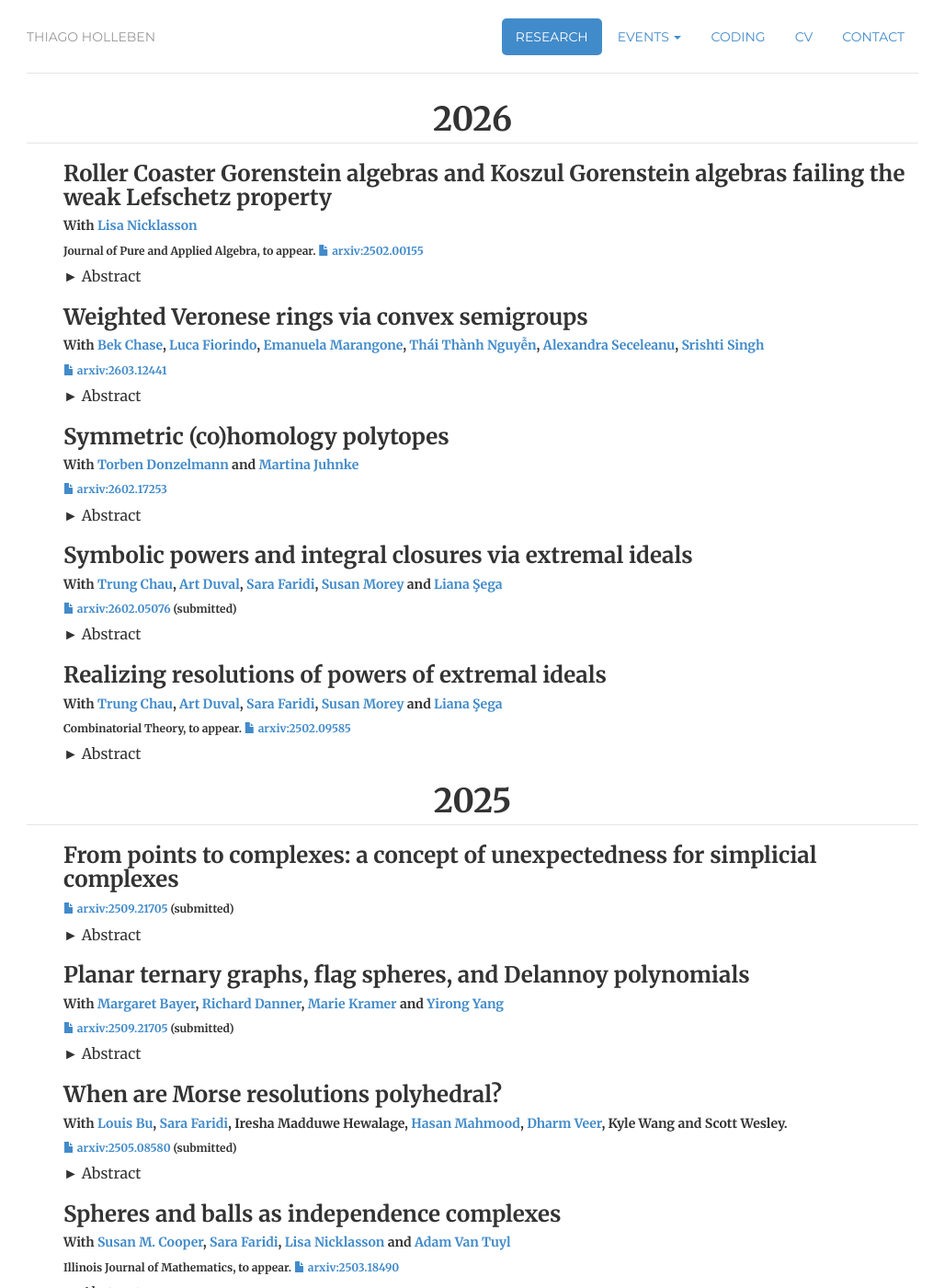
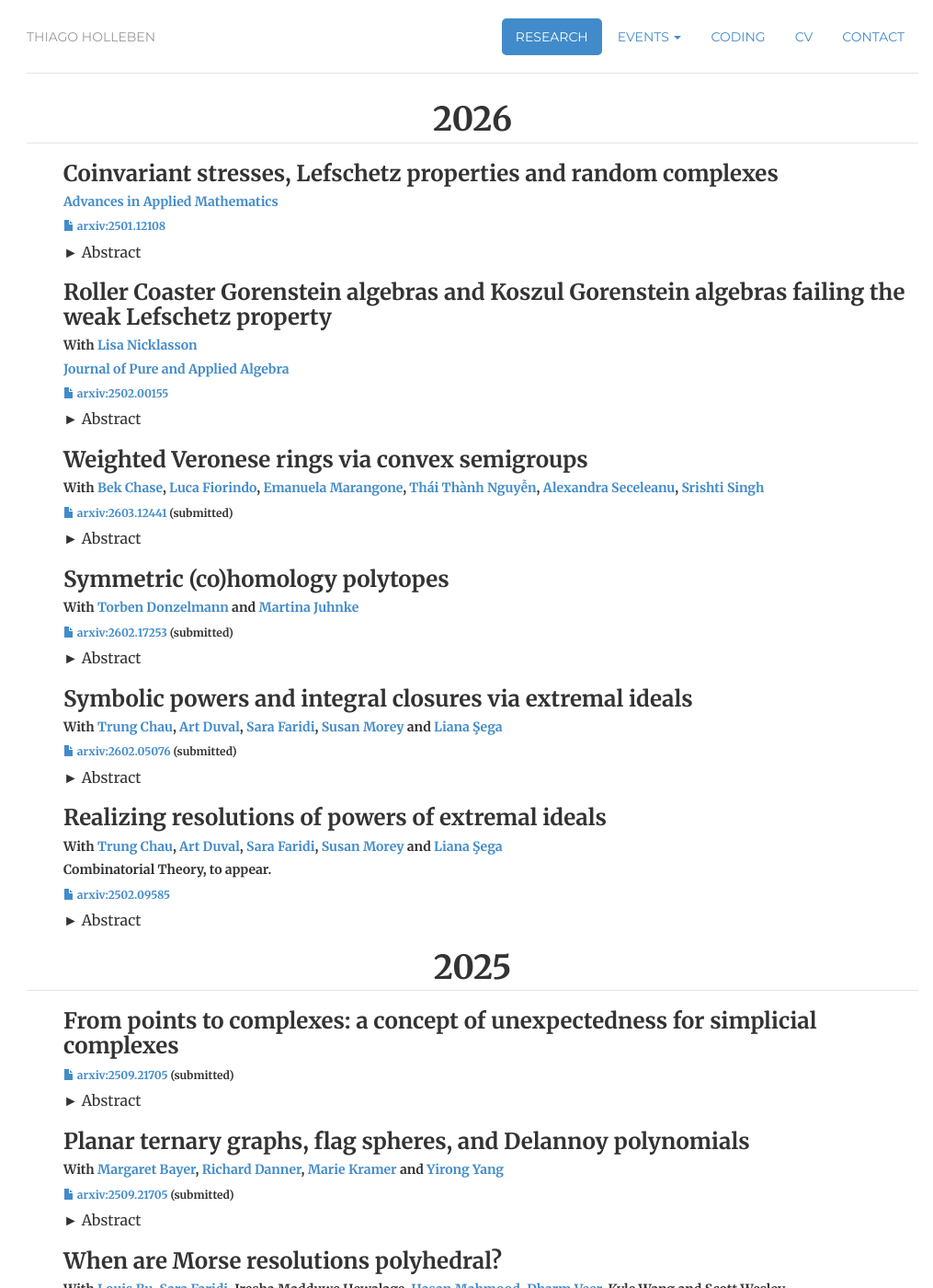
Before and after one commit to hollebenthiago/hollebenthiago.github.io, a Jekyll site: the page built from research/index.html, in a window 1280 px wide and 1400 px high. Shown: the whole window at 92% size, without its empty margins (126-1141 px from the left). Built offline with Jekyll 4.4.1, drawn with Linux system fonts in a browser that asks for light colours; some of the changed text lies outside the part shown.

Commit message:
making changes

```diff
--- a/attended/index.html
+++ b/attended/index.html
@@ -11,10 +11,10 @@ description: Thiago Holleben is a PhD candidate at Dalhousie University.
         <ul>
             <li>
                 <h3>
-                    Combinatorial Coworkspace
+                Fundamentals and Applications of Commutative Algebra, in honor of Villarreal
                 </h3>
                 <h5>
-                    Kleinwalsertal, Austria. March 22-27
+                    Mathematics Department of Cinvestav, Mexico. June 7-12
                 </h5>
             </li>
             <li>
--- a/research/index.html
+++ b/research/index.html
@@ -20,12 +20,52 @@ description: Thiago Holleben is a PhD candidate at Dalhousie University.
             <ul>
                 <li class="paper">
                     <h3>
+                        Coinvariant stresses, Lefschetz properties and random complexes
+                    </h3>
+                    <h5>
+                        <a href="https://www.sciencedirect.com/science/article/pii/S0196885826000692">Advances in Applied Mathematics</a>
+                    </h5>
+                    <h6><a href="https://arxiv.org/pdf/2501.12108"><i class="glyphicon glyphicon-file"></i> arxiv:2501.12108</a></h6>
+                    <details class=styled>
+                        <summary>
+                            Abstract
+                        </summary>
+                        <div>
+                        <p>
+                            Lefschetz properties and inverse systems have played key roles in
+                            understanding the h-vector of simplicial spheres. In 1996, Lee established
+                            connections between these two algebraic tools and rigidity theory, an area
+                            often used in the study of motions of geometric complexes. One of the key
+                            ideas, is to translate geometric information about a complex, coming from
+                            vertex coordinates, to the algebraic notion of a linear system of parameters.
+                            In this paper, we explore similar connections in the nonlinear case, by using
+                            recent results of Herzog and Moradi (2021) where they prove that a subset of
+                            the elementary symmetric polynomials is always a system of parameters for the
+                            Stanley-Reisner ideal of a complex. We investigate connections to the study of
+                            Lefschetz properties of monomial ideals. Using this perspective, we recover and
+                            extend the well known result of Migliore, Miró-Roig and Nagel on the failure
+                            of the WLP of monomial almost complete intersections, by showing that, with one
+                            simple exception, every homology sphere has a monomial artinian reduction
+                            failing the weak Lefschetz property.
+                            Finally, we state probabilistic consequences of our results under a model
+                            introduced by Linial and Meshulam. We prove that there exists an open interval
+                            for the probability parameter where failure of Lefschetz properties of monomial
+                            ideals should be expected.
+                        </p>
+                        </div>
+                </details>
+                </li>
+                <li class="paper">
+                    <h3>
                         Roller Coaster Gorenstein algebras and Koszul Gorenstein algebras failing the weak Lefschetz property
                     </h3>
                     <h5>
                         With <a href="https://www.researchgate.net/profile/Lisa-Nicklasson">Lisa Nicklasson</a>
                     </h5>
-                    <h6>Journal of Pure and Applied Algebra, to appear. <a href="https://arxiv.org/abs/2502.00155"><i class="glyphicon glyphicon-file"></i> arxiv:2502.00155</a></h6>
+                    <h5>
+                        <a href="https://www.sciencedirect.com/science/article/pii/S0022404926000691">Journal of Pure and Applied Algebra</a>
+                    </h5>
+                    <h6> <a href="https://arxiv.org/abs/2502.00155"><i class="glyphicon glyphicon-file"></i> arxiv:2502.00155</a></h6>
                     <details class="styled">
                         <summary>
                             Abstract
@@ -45,7 +85,7 @@ description: Thiago Holleben is a PhD candidate at Dalhousie University.
                     <h5>
                         With <a href="https://www.bekchase.com/">Bek Chase</a>, <a href="https://sites.google.com/view/fiorindo">Luca Fiorindo</a>, <a href="https://emanuelamarangone.wixsite.com/marangone">Emanuela Marangone</a>, <a href="https://sites.google.com/view/thainguyenmath/home">Thái Thành Nguyễn</a>, <a href="https://aseceleanu.github.io/">Alexandra Seceleanu</a>, <a href="https://sites.google.com/view/srishti-singh-math?usp=sharing">Srishti Singh</a>
                     </h5>
-                    <h6><a href="https://arxiv.org/pdf/2603.12441"><i class="glyphicon glyphicon-file"></i> arxiv:2603.12441</a> </h6>
+                    <h6><a href="https://arxiv.org/pdf/2603.12441"><i class="glyphicon glyphicon-file"></i> arxiv:2603.12441</a> (submitted)</h6>
                     <details class=styled>
                         <summary>
                             Abstract
@@ -69,7 +109,7 @@ description: Thiago Holleben is a PhD candidate at Dalhousie University.
                     <h5>
                         With <a href="https://www.uni-osnabrueck.de/fb6/mathematik/forschung/ag-algebra-und-diskrete-mathematik/donzelmann-torben">Torben Donzelmann</a> and <a href="https://tina.juhnix.net/">Martina Juhnke</a>
                     </h5>
-                    <h6><a href="https://arxiv.org/abs/2602.17253"><i class="glyphicon glyphicon-file"></i> arxiv:2602.17253</a> </h6>
+                    <h6><a href="https://arxiv.org/abs/2602.17253"><i class="glyphicon glyphicon-file"></i> arxiv:2602.17253</a> (submitted)</h6>
                     <details class=styled>
                         <summary>
                             Abstract
@@ -120,7 +160,10 @@ description: Thiago Holleben is a PhD candidate at Dalhousie University.
                     <h5>
                         With <a href="https://trungchaumath.github.io/">Trung Chau</a>, <a href="https://www.math.utep.edu/faculty/duval/home.html">Art Duval</a>, <a href="https://www.mathstat.dal.ca/~faridi/">Sara Faridi</a>, <a href="https://faculty.txst.edu/profile/1922542">Susan Morey</a> and <a href="https://s.web.umkc.edu/segal/">Liana Şega</a>
                     </h5>
-                    <h6>Combinatorial Theory, to appear. <a href="https://arxiv.org/abs/2502.09585"><i class="glyphicon glyphicon-file"></i> arxiv:2502.09585</a></h6>
+                    <h5>
+                        Combinatorial Theory, to appear.
+                    </h5>
+                    <h6><a href="https://arxiv.org/abs/2502.09585"><i class="glyphicon glyphicon-file"></i> arxiv:2502.09585</a></h6>
                     <details class="styled">
                         <summary>
                             Abstract
@@ -211,7 +254,10 @@ description: Thiago Holleben is a PhD candidate at Dalhousie University.
                     <h5>
                         With <a href="https://server.math.umanitoba.ca/~coopers5/">Susan M. Cooper</a>, <a href="https://www.mathstat.dal.ca/~faridi/">Sara Faridi</a>, <a href="https://www.researchgate.net/profile/Lisa-Nicklasson">Lisa Nicklasson</a> and <a href = "https://ms.mcmaster.ca/~vantuyl/">Adam Van Tuyl </a>
                     </h5>
-                    <h6>Illinois Journal of Mathematics, to appear. <a href="https://arxiv.org/abs/2503.18490"><i class="glyphicon glyphicon-file"></i> arxiv:2503.18490</a> </h6>
+                    <h5>
+                        Illinois Journal of Mathematics, to appear.
+                    </h5>
+                    <h6> <a href="https://arxiv.org/abs/2503.18490"><i class="glyphicon glyphicon-file"></i> arxiv:2503.18490</a> </h6>
                     <details class="styled">
                         <summary>
                             Abstract
@@ -243,42 +289,6 @@ description: Thiago Holleben is a PhD candidate at Dalhousie University.
                             </p>
                         </div>
                     </details>
-                </li>
-                <li class="paper">
-                    <h3>
-                        Coinvariant stresses, Lefschetz properties and random complexes
-                    </h3>
-
-                    <h6><a href="https://arxiv.org/pdf/2501.12108"><i class="glyphicon glyphicon-file"></i> arxiv:2501.12108</a> (submitted)</h6>
-                    <details class=styled>
-                        <summary>
-                            Abstract
-                        </summary>
-                        <div>
-                        <p>
-                            Lefschetz properties and inverse systems have played key roles in
-understanding the h-vector of simplicial spheres. In 1996, Lee established
-connections between these two algebraic tools and rigidity theory, an area
-often used in the study of motions of geometric complexes. One of the key
-ideas, is to translate geometric information about a complex, coming from
-vertex coordinates, to the algebraic notion of a linear system of parameters.
-In this paper, we explore similar connections in the nonlinear case, by using
-recent results of Herzog and Moradi (2021) where they prove that a subset of
-the elementary symmetric polynomials is always a system of parameters for the
-Stanley-Reisner ideal of a complex. We investigate connections to the study of
-Lefschetz properties of monomial ideals. Using this perspective, we recover and
-extend the well known result of Migliore, Miró-Roig and Nagel on the failure
-of the WLP of monomial almost complete intersections, by showing that, with one
-simple exception, every homology sphere has a monomial artinian reduction
-failing the weak Lefschetz property.
-  Finally, we state probabilistic consequences of our results under a model
-introduced by Linial and Meshulam. We prove that there exists an open interval
-for the probability parameter where failure of Lefschetz properties of monomial
-ideals should be expected.
-                        </p>
-                        </div>
-                </details>
-                </li>
                 </li>
             </ul>
         </div>
```
Also changed, not shown: organized/index.html (+5 -2 lines), 5 other files.
